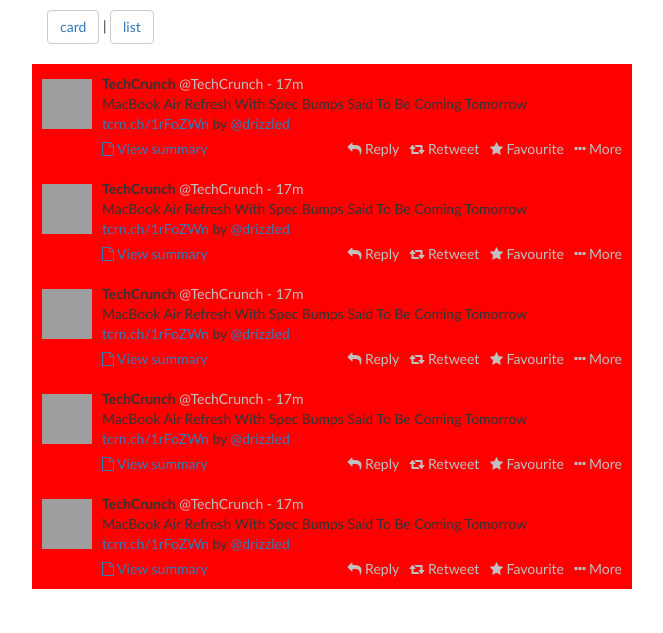
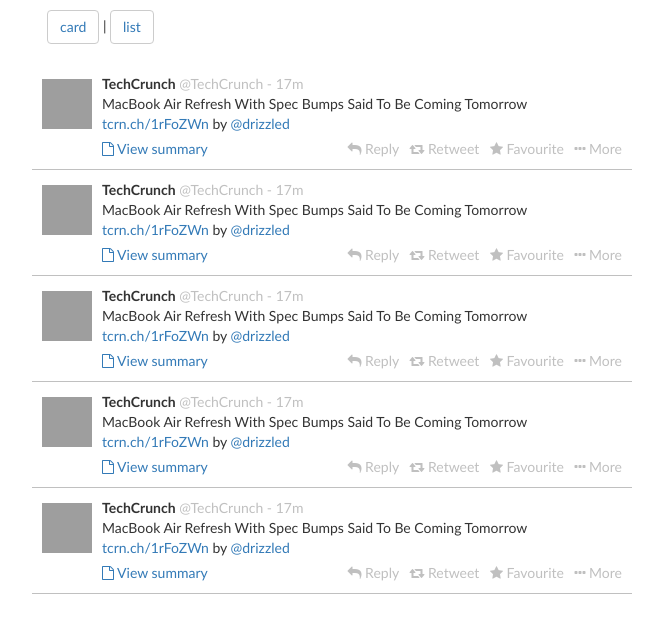
Before and after one commit to psibal/tweet, a PHP site: page / in a window 1280 px wide. Shown: the top 633 px of the page, without its empty margins (23-686 px from the left). Run offline with PHP 8.4, Linux system fonts and the light colour scheme; some libraries are stand-ins or nearby versions; grey boxes are pictures that could not be loaded.

Commit message:
second commit

```diff
--- a/css/style.css
+++ b/css/style.css
@@ -10,10 +10,10 @@
   width: 600px;
 }
 
-.strip:last-of-type {
+/*.strip:last-of-type {
   border-bottom: none;
   background: #ff0000;
-}
+}*/
 
 .strip img{
   float: left;
```
